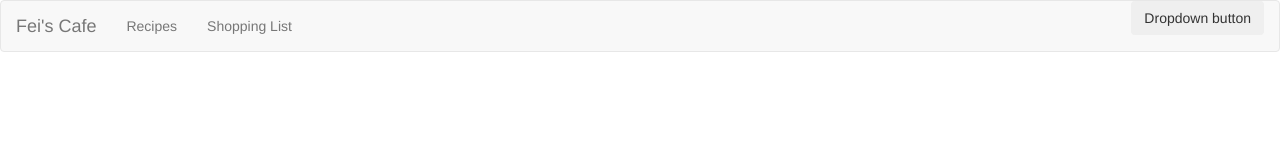
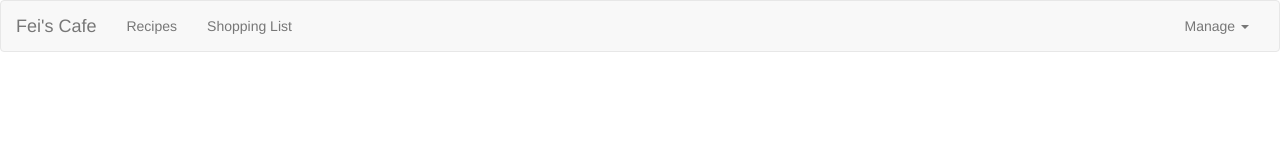
Before and after one commit to doctral/Angular-6-Web-Application, an Angular app: page / in a window 1280 px wide. Shown: the top 160 px of the page. Built offline with nearby package versions, Linux system fonts and the light colour scheme.

Commit message:
complete header design

```diff
--- a/src/app/header/header.component.html
+++ b/src/app/header/header.component.html
@@ -11,16 +11,15 @@
       </ul>
 
       <ul class="nav navbar-nav navbar-right">
-        <div class="dropdown">
-          <button class="btn btn-secondary dropdown-toggle" type="button" id="dropdownMenuButton" data-toggle="dropdown" aria-haspopup="true" aria-expanded="false">
-            Dropdown button
-          </button>
-          <div class="dropdown-menu" aria-labelledby="dropdownMenuButton">
-            <a class="dropdown-item" href="#">Action</a>
-            <a class="dropdown-item" href="#">Another action</a>
-            <a class="dropdown-item" href="#">Something else here</a>
-          </div>
-        </div>
+        <li class="dropdown">
+          <a href="#" data-toggle="dropdown" class="dropdown-toggle">Manage <span class="caret"></span></a>
+          <ul class="dropdown-menu">
+            <li><a href="#">Save Data</a></li>
+            <li><a href="#">Fetch Data</a></li>
+            <li class="divider"></li>
+            <li><a href="#">Settings</a></li>
+          </ul>
+        </li>
       </ul>
 
     </div>
```
Also changed, not shown: 1 other file (tests, documents, lock files or other folders).
